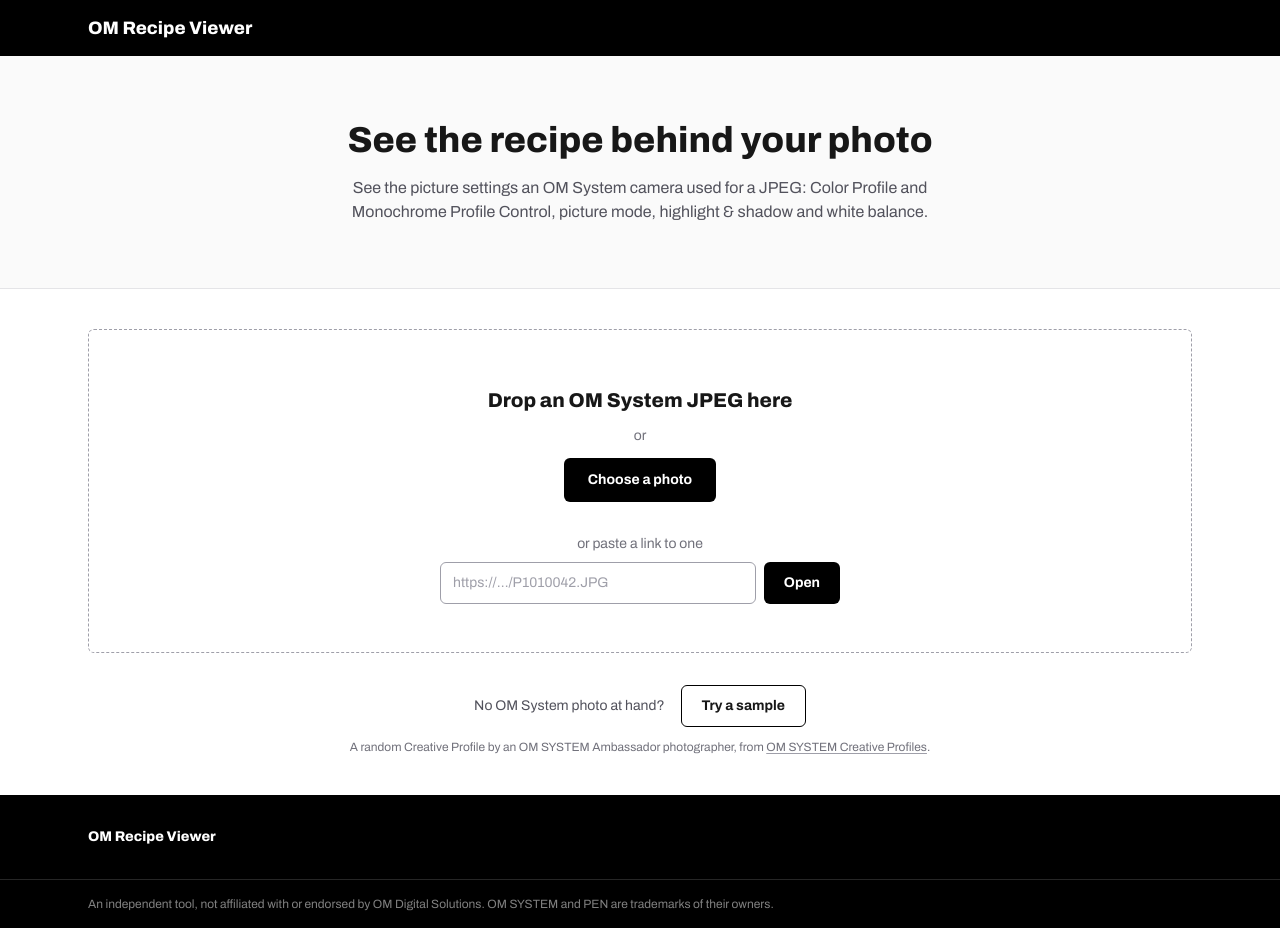
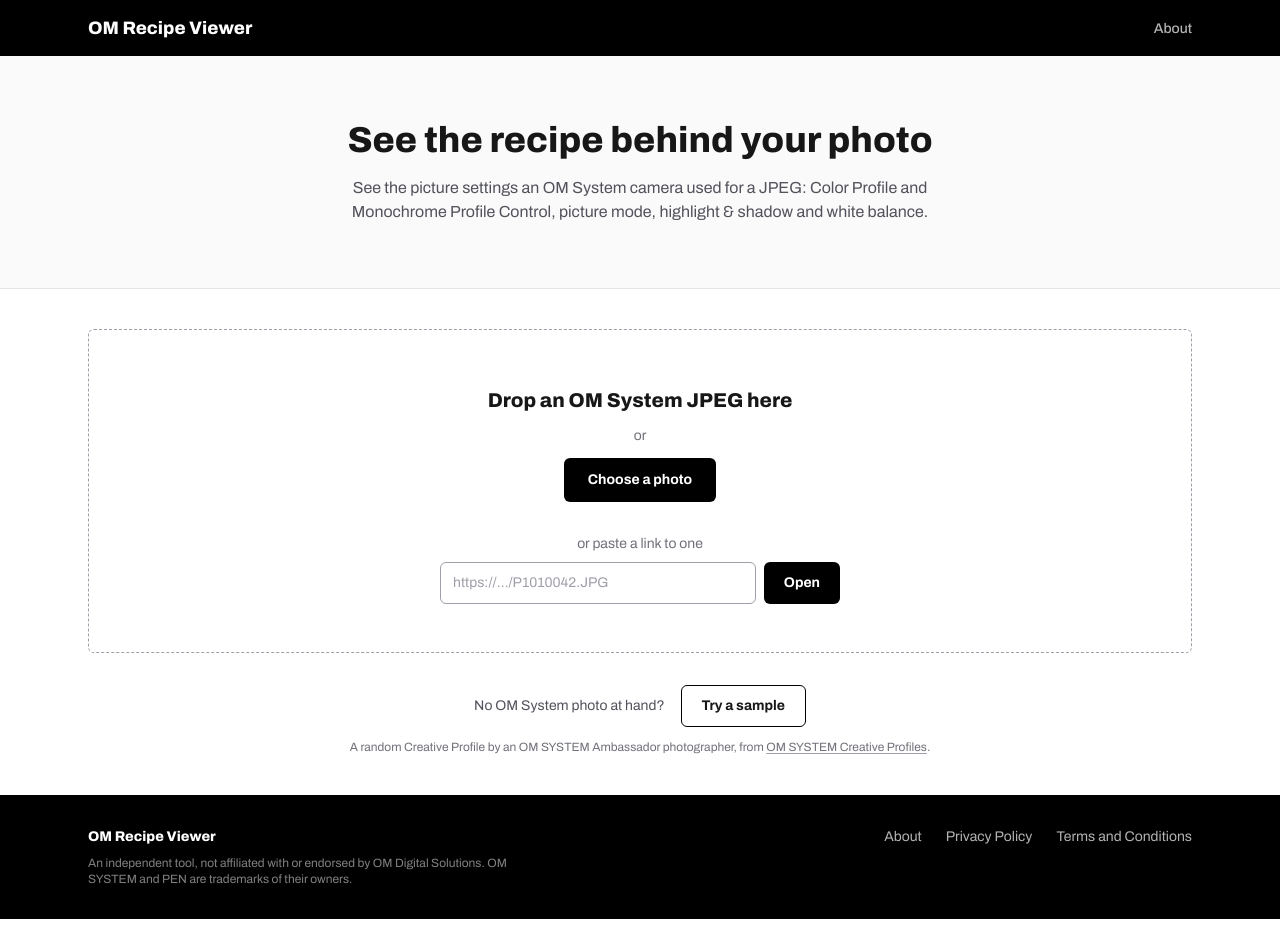
Before and after one commit to aceeedev/om-viewer, a Next.js app: page / in a window 1280 px wide. Built offline with nearby package versions, Linux system fonts and the light colour scheme.

Commit message:
Added about, privacy, and terms pages to footer

```diff
--- a/app/_components/site-chrome.tsx
+++ b/app/_components/site-chrome.tsx
@@ -1,3 +1,4 @@
+import Link from "next/link";
 import type { ReactNode } from "react";
 
 /** The site's name as a wordmark: Archivo, wide and extra-bold. */
@@ -6,18 +7,37 @@ const WORDMARK = "font-extrabold font-stretch-expanded";
 /** One centered column, the same width in the header, the page and the footer. */
 export const CONTAINER = "mx-auto w-full max-w-6xl px-6";
 
+/** A white focus outline, for links on the black header and footer. */
+const FOCUS_RING_ON_BLACK =
+  "rounded-sm focus-visible:outline-2 focus-visible:outline-offset-2 focus-visible:outline-white";
+
+/** A link in the header or footer: dimmed white, full white on hover. */
+const NAV_LINK = `text-white/70 transition-colors hover:text-white ${FOCUS_RING_ON_BLACK}`;
+
+/** The site's other pages, linked from the footer on every page. */
+const FOOTER_LINKS = [
+  { href: "/about", label: "About" },
+  { href: "/privacy", label: "Privacy Policy" },
+  { href: "/terms", label: "Terms and Conditions" },
+] as const;
+
 /**
- * The black bar along the top, with the site's name linking home. A plain link, not next/link: a full
- * load is what clears the viewer back to its empty state.
+ * The black bar along the top: the site's name linking home on the left, About on the right. The home
+ * link is a plain link, not next/link: a full load is what clears the viewer back to its empty state.
  */
 export function SiteHeader() {
   return (
     <header className="bg-black text-white">
-      <div className={`${CONTAINER} flex h-14 items-center`}>
+      <div className={`${CONTAINER} flex h-14 items-center justify-between gap-6`}>
         {/* eslint-disable-next-line @next/next/no-html-link-for-pages -- a full load is the point: it resets the viewer */}
-        <a href="/" className={`${WORDMARK} text-lg`}>
+        <a href="/" className={`${WORDMARK} text-lg ${FOCUS_RING_ON_BLACK}`}>
           OM Recipe Viewer
         </a>
+        <nav aria-label="Main">
+          <Link href="/about" className={`text-sm font-medium ${NAV_LINK}`}>
+            About
+          </Link>
+        </nav>
       </div>
     </header>
   );
@@ -40,18 +60,32 @@ export function PageIntro({ title, children }: { title: ReactNode; children?: Re
   );
 }
 
-/** The black band along the bottom: the site's name, and that the site is unofficial. */
+/**
+ * The black band along the bottom: the site's name with the note that it's unofficial under it, and
+ * links to the site's other pages beside them (below them on narrow screens).
+ */
 export function SiteFooter() {
   return (
     <footer className="bg-black text-sm text-white/70">
-      <div className={`${CONTAINER} py-8`}>
-        <p className={`${WORDMARK} text-white`}>OM Recipe Viewer</p>
-      </div>
-      <div className="border-t border-white/15">
-        <p className={`${CONTAINER} py-4 text-xs text-white/50`}>
-          An independent tool, not affiliated with or endorsed by OM Digital Solutions. OM SYSTEM and PEN are
-          trademarks of their owners.
-        </p>
+      <div className={`${CONTAINER} flex flex-col gap-6 py-8 sm:flex-row sm:items-start sm:justify-between`}>
+        <div className="flex max-w-md flex-col gap-2">
+          <p className={`${WORDMARK} text-white`}>OM Recipe Viewer</p>
+          <p className="text-xs text-white/50">
+            An independent tool, not affiliated with or endorsed by OM Digital Solutions. OM SYSTEM and PEN are
+            trademarks of their owners.
+          </p>
+        </div>
+        <nav aria-label="Footer">
+          <ul className="flex flex-wrap gap-x-6 gap-y-2">
+            {FOOTER_LINKS.map(({ href, label }) => (
+              <li key={href}>
+                <Link href={href} className={NAV_LINK}>
+                  {label}
+                </Link>
+              </li>
+            ))}
+          </ul>
+        </nav>
       </div>
     </footer>
   );
--- a/app/about/page.tsx
+++ b/app/about/page.tsx
@@ -31,9 +31,9 @@ export default function AboutPage() {
           setting it decoded, with the raw maker-note values underneath.
         </p>
         <p>
-          The photo is read in your browser. It isn&apos;t uploaded anywhere. See{" "}
+          The photo is read in your browser. It isn&apos;t uploaded anywhere. See the{" "}
           <Link href="/privacy" className={TEXT_LINK}>
-            Privacy
+            Privacy Policy
           </Link>{" "}
           for details.
         </p>
--- a/app/privacy/page.tsx
+++ b/app/privacy/page.tsx
@@ -3,7 +3,7 @@ import { InfoPage, InfoSection } from "../_components/info-page";
 import { ExternalLink } from "../_components/text-link";
 
 export const metadata: Metadata = {
-  title: "Privacy",
+  title: "Privacy Policy",
   description:
     "Your photos are read in your browser and never uploaded. No accounts, cookies or analytics.",
 };
@@ -14,7 +14,7 @@ const VERCEL_PRIVACY_URL = "https://vercel.com/legal/privacy-notice";
 export default function PrivacyPage() {
   return (
     <InfoPage
-      title="Privacy"
+      title="Privacy Policy"
       intro="Your photos stay on your device. The site has no accounts, no cookies and no analytics."
       updated="November 25, 2026"
     >
@@ -70,7 +70,7 @@ export default function PrivacyPage() {
 
       <InfoSection title="Changes and questions">
         <p>
-          If this page changes, the date at the top will change with it. For questions, please{" "}
+          If this policy changes, the date at the top will change with it. For questions, please{" "}
           <ExternalLink href={REPO_ISSUES_URL}>open an issue on GitHub</ExternalLink>.
         </p>
       </InfoSection>
--- a/app/terms/page.tsx
+++ b/app/terms/page.tsx
@@ -4,7 +4,7 @@ import { InfoPage, InfoSection } from "../_components/info-page";
 import { ExternalLink, TEXT_LINK } from "../_components/text-link";
 
 export const metadata: Metadata = {
-  title: "Terms",
+  title: "Terms and Conditions",
   description:
     "OM Recipe Viewer is free to use and provided as is. Trademarks and sample photos belong to their owners.",
 };
@@ -15,18 +15,18 @@ const REPO_ISSUES_URL = `${REPO_URL}/issues`;
 export default function TermsPage() {
   return (
     <InfoPage
-      title="Terms"
+      title="Terms and Conditions"
       intro="OM Recipe Viewer is free to use and provided as is. By using it, you agree to these terms."
       updated="November 25, 2026"
     >
       <InfoSection title="Using the site">
         <p>
           You can use the site for free, for any lawful purpose, without an account. How it handles your photos
-          is covered on the{" "}
+          is covered in the{" "}
           <Link href="/privacy" className={TEXT_LINK}>
-            Privacy
-          </Link>{" "}
-          page.
+            Privacy Policy
+          </Link>
+          .
         </p>
       </InfoSection>
 
```
